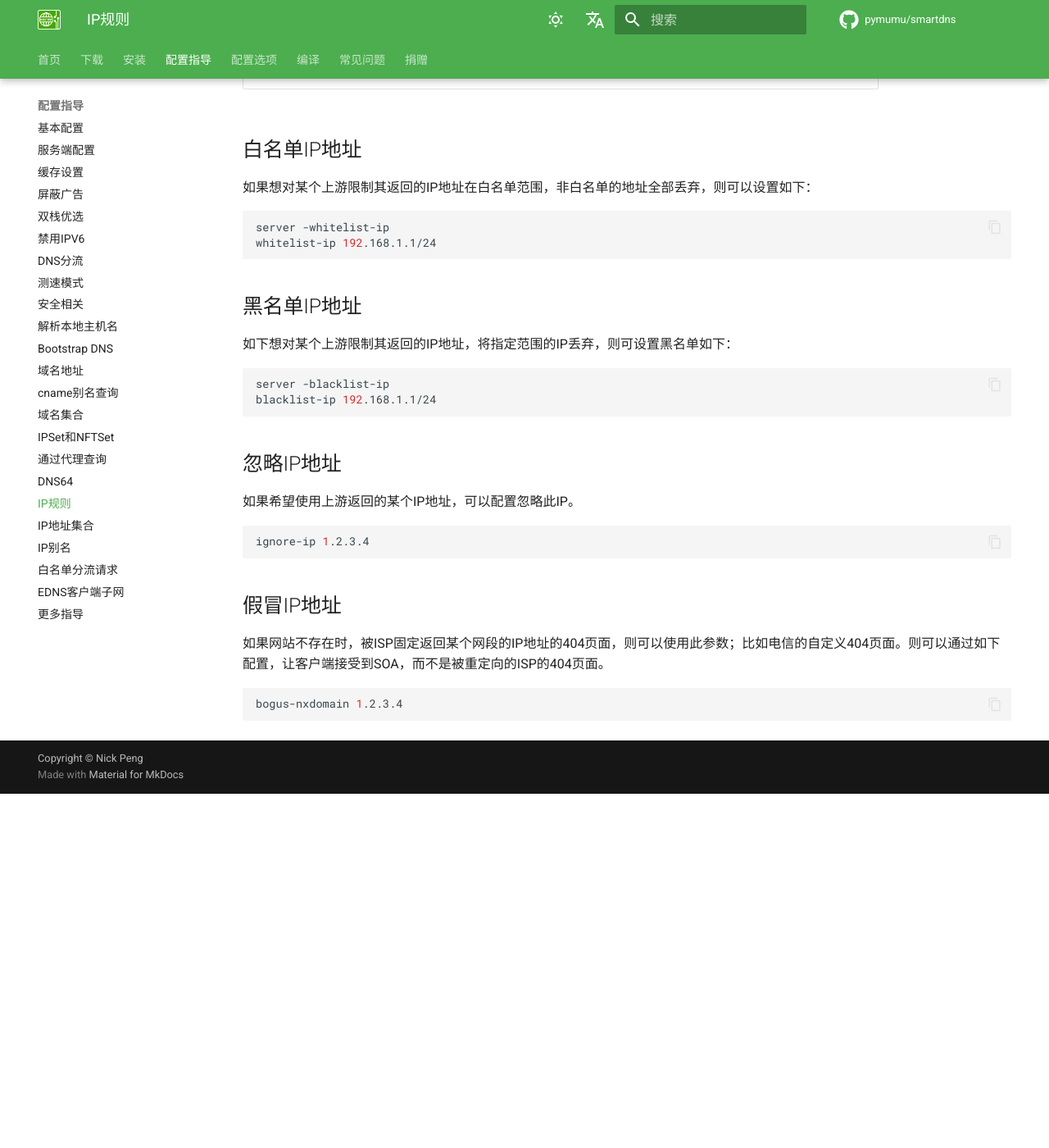
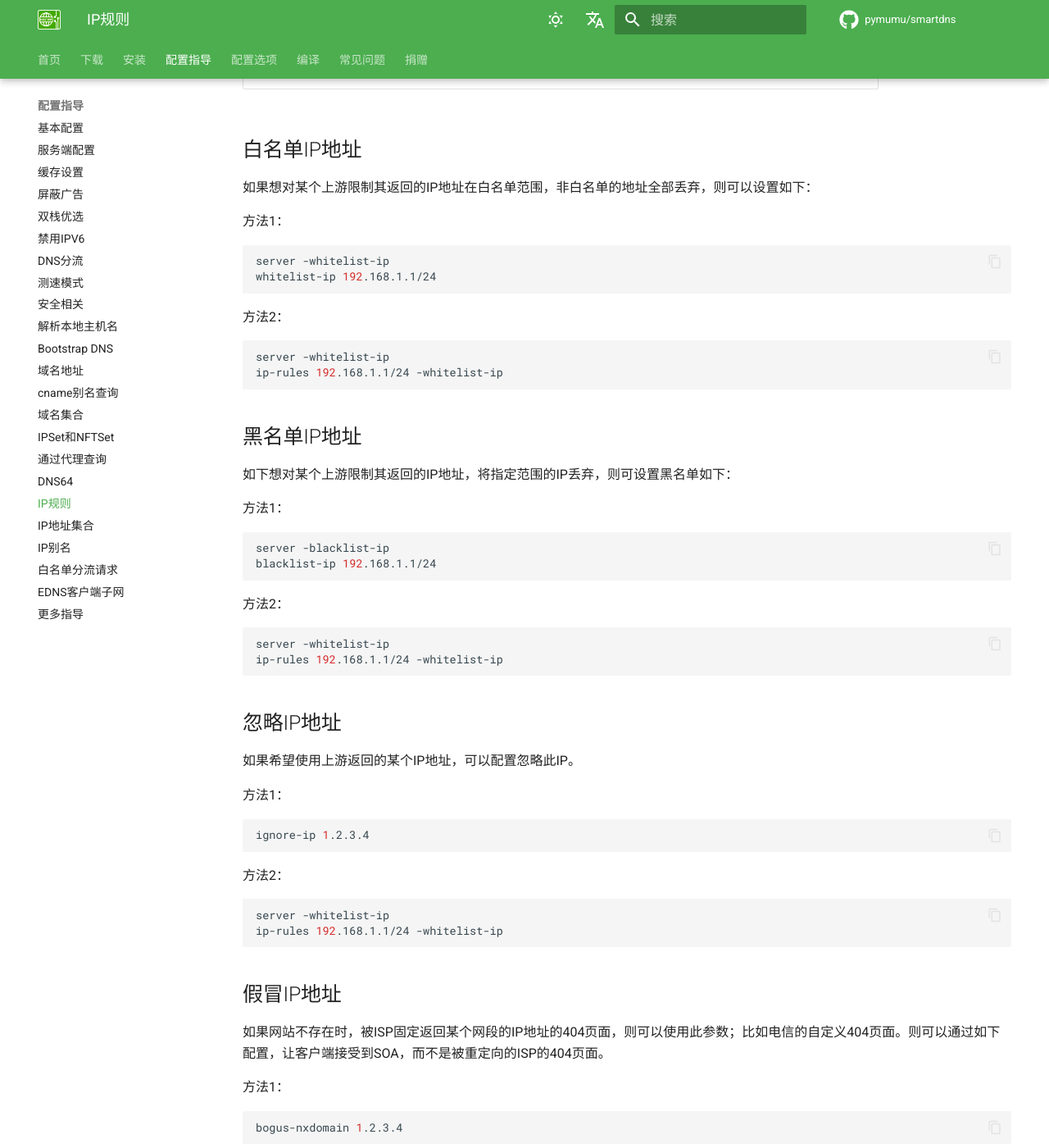
Before and after one commit to pymumu/smartdns, an MkDocs documentation site: the page built from docs/config/ip-rule.md, in a window 1280 px wide and 1400 px high, scrolled down 482 px. Shown: the whole window at 82% size. Built offline with MkDocs 1.6.1 and Material for MkDocs 9.7.7, drawn with Linux system fonts in a browser that asks for light colours; comment, search, counter and statistics services are not loaded; before the commit the page ends 1450 px from its top, so only the background shows below that; some of the changed text lies outside the part shown.

Commit message:
update ip rule pages

````diff
--- a/docs/config/ip-rule.md
+++ b/docs/config/ip-rule.md
@@ -19,32 +19,71 @@ smartdns提供了IP地址黑白名单和忽略相关的结果。
 
 如果想对某个上游限制其返回的IP地址在白名单范围，非白名单的地址全部丢弃，则可以设置如下：
 
+方法1：
+
 ```shell
 server -whitelist-ip
 whitelist-ip 192.168.1.1/24
+```
+
+方法2：
+
+```shell
+server -whitelist-ip
+ip-rules 192.168.1.1/24 -whitelist-ip
 ```
 
 ## 黑名单IP地址
 
 如下想对某个上游限制其返回的IP地址，将指定范围的IP丢弃，则可设置黑名单如下：
 
+方法1：
+
 ```shell
 server -blacklist-ip
 blacklist-ip 192.168.1.1/24
+```
+
+方法2：
+
+```shell
+server -whitelist-ip
+ip-rules 192.168.1.1/24 -whitelist-ip
 ```
 
 ## 忽略IP地址
 
 如果希望使用上游返回的某个IP地址，可以配置忽略此IP。
 
+方法1：
+
 ```shell
 ignore-ip 1.2.3.4
+```
+
+方法2：
+
+```shell
+server -whitelist-ip
+ip-rules 192.168.1.1/24 -whitelist-ip
 ```
 
 ## 假冒IP地址
 
 如果网站不存在时，被ISP固定返回某个网段的IP地址的404页面，则可以使用此参数；比如电信的自定义404页面。则可以通过如下配置，让客户端接受到SOA，而不是被重定向的ISP的404页面。
 
+方法1：
+
 ```shell
 bogus-nxdomain 1.2.3.4
 ```
+
+方法2：
+
+```shell
+ip-rules 1.2.3.4 -bogus-nxdomain
+```
+
+## IP集合
+
+如果有多个IP地址配置规则，可以使用[IP集合](../config/ip-set.md)，进行快速配置。
````
Also changed, not shown: en/docs/config/ip-rule.md (+38 -0 lines), en/docs/config/ip-set.md (+1 -1 lines).
